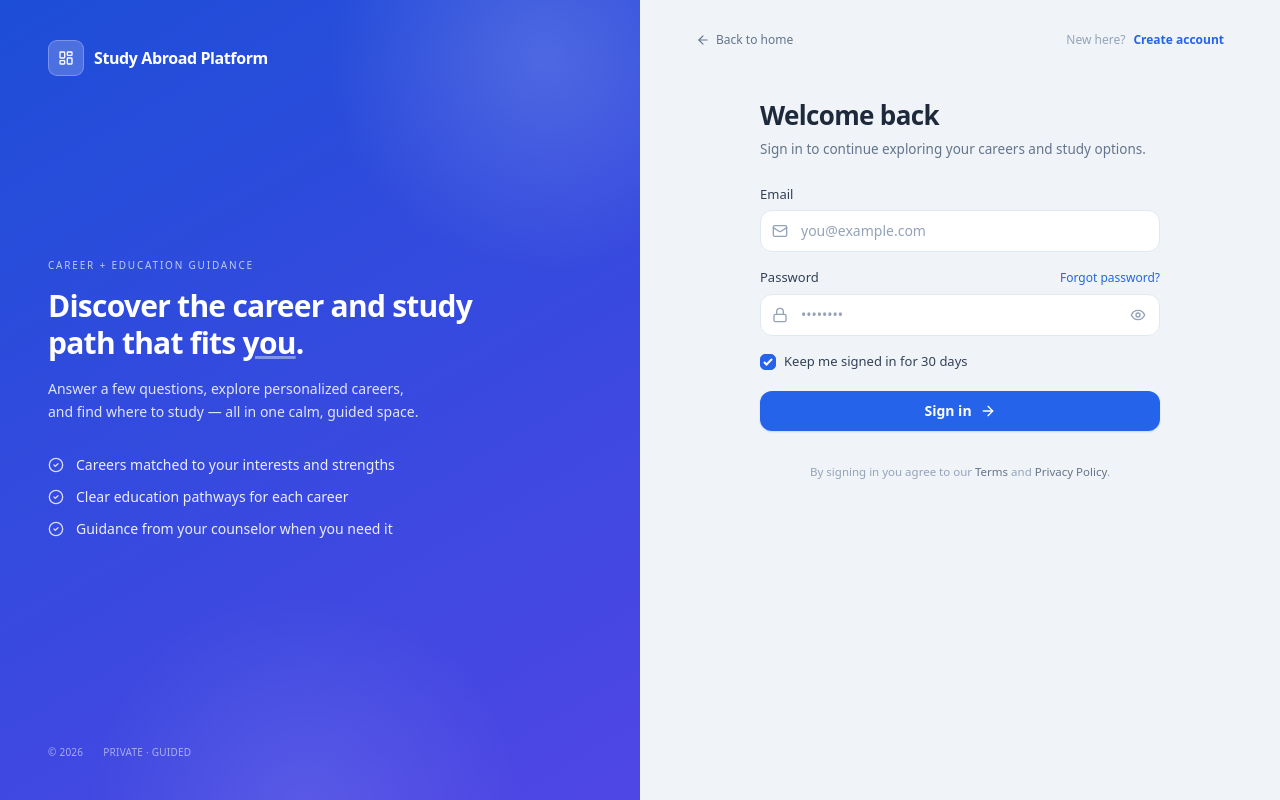
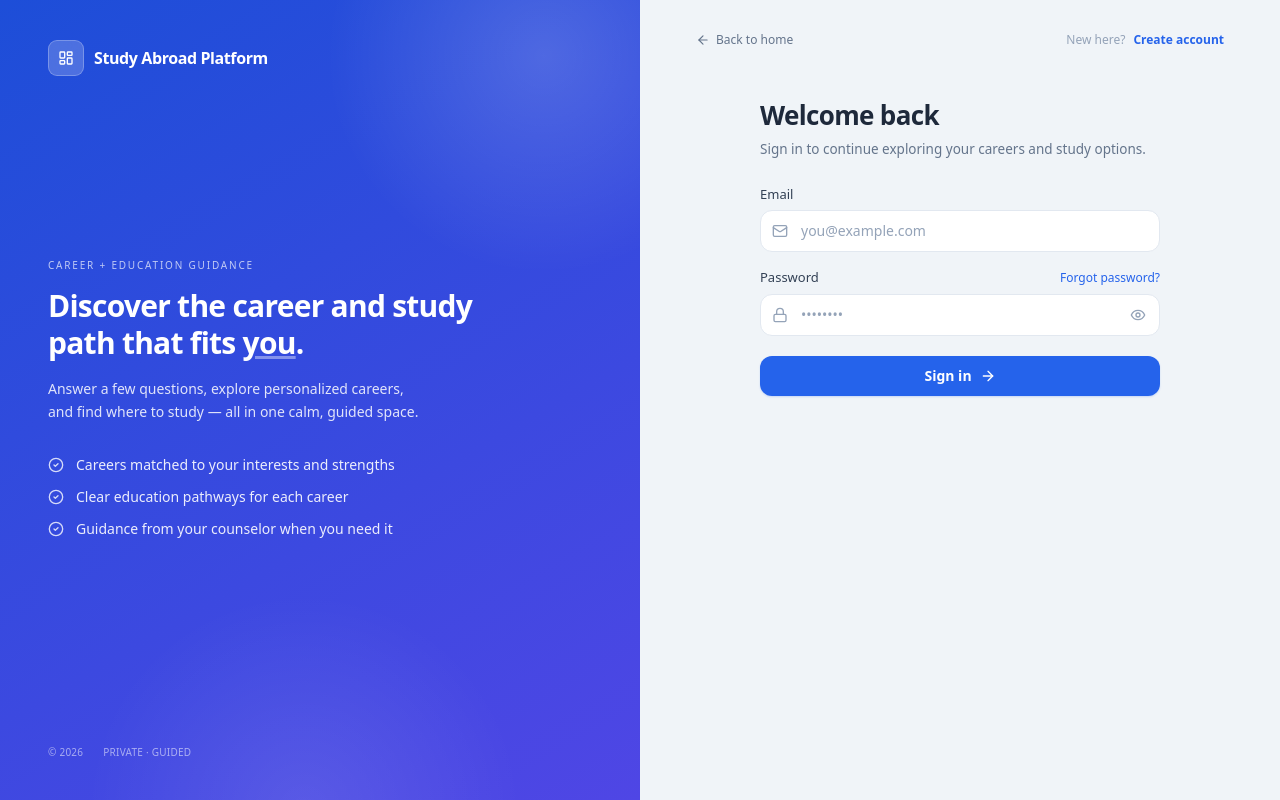
Before and after one commit to unstoppable2o23/techgemini-platform, a Next.js app: page /auth/login in a window 1280 px wide. Built offline with nearby package versions, Linux system fonts and the light colour scheme; no server answers; the database is empty.

Commit message:
Remove 'keep me signed in for 30 days' and Terms/Privacy agreement text from login page

```diff
--- a/src/app/auth/login/page.tsx
+++ b/src/app/auth/login/page.tsx
@@ -230,16 +230,6 @@ export default function LoginPage() {
               </div>
             </div>
 
-            <label className="flex cursor-pointer select-none items-center gap-2 text-[13px] text-slate-700">
-              <input type="checkbox" className="peer sr-only" defaultChecked />
-              <span className="grid h-4 w-4 shrink-0 place-items-center rounded-[5px] border-[1.5px] border-slate-400 bg-white transition-colors peer-checked:border-blue-600 peer-checked:bg-blue-600">
-                <svg viewBox="0 0 10 8" className="h-2.5 w-2.5 text-white" fill="none" stroke="currentColor" strokeWidth="2">
-                  <path d="M1 4l2.5 2.5L9 1" />
-                </svg>
-              </span>
-              Keep me signed in for 30 days
-            </label>
-
             <button
               type="submit"
               disabled={loading}
@@ -249,11 +239,6 @@ export default function LoginPage() {
               {!loading && <ArrowRight className="h-4 w-4" />}
             </button>
           </form>
-
-          <p className="mt-8 text-center text-[11.5px] text-[#94a3b8]">
-            By signing in you agree to our <a href="#" className="text-[#64748b] underline-offset-2 hover:underline">Terms</a> and{" "}
-            <a href="#" className="text-[#64748b] underline-offset-2 hover:underline">Privacy Policy</a>.
-          </p>
         </div>
       </main>
     </div>
```
